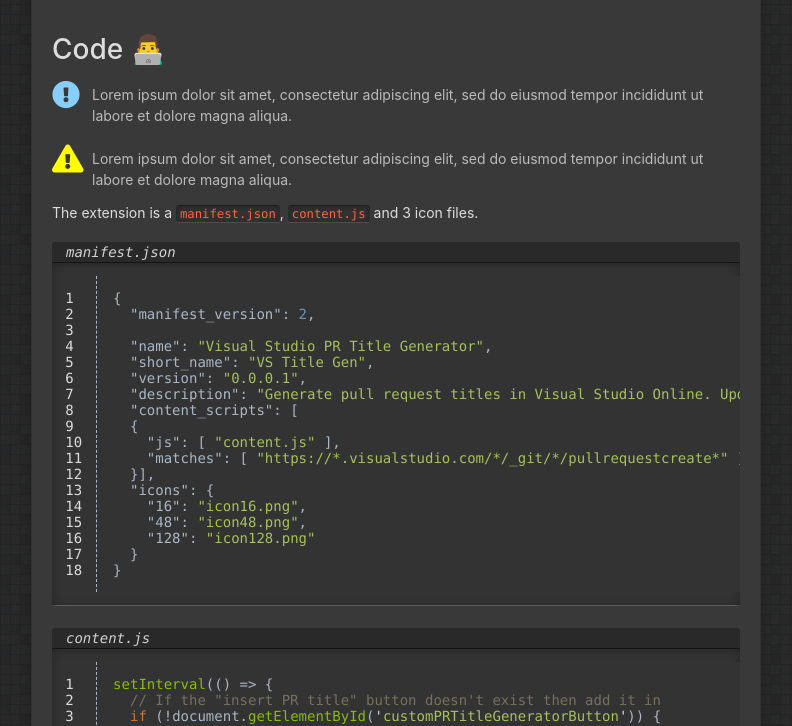
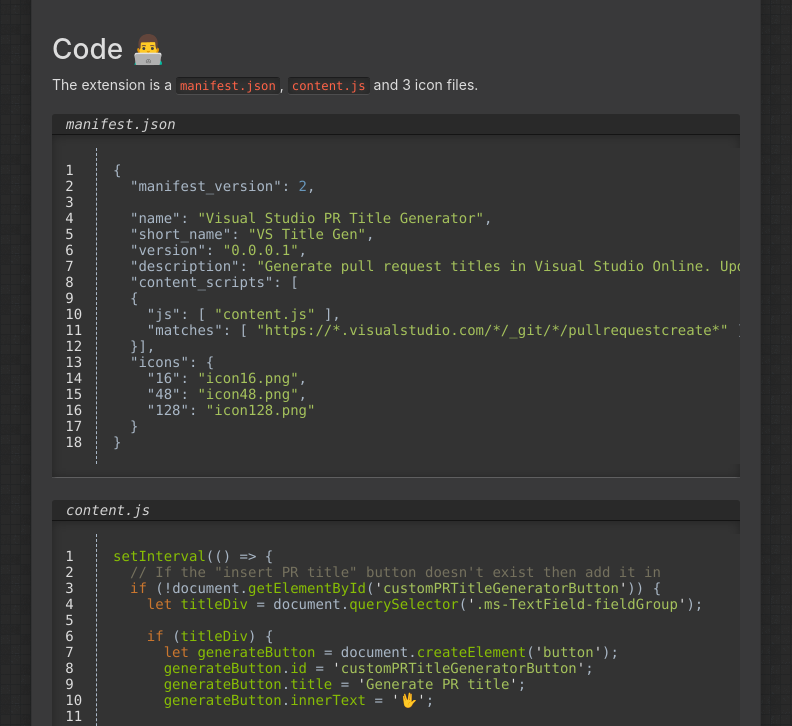
Before and after one commit to chris-pilcher/chris-pilcher.github.io, a Jekyll site: the page built from _posts/2019-05-19-pull-request-chrome-extension.md, in a window 1280 px wide and 900 px high, scrolled down 1542 px, cut to the strip 174-900 px from the top of the window. Shown: the whole strip, without its empty margins (149-941 px from the left). Built offline with Jekyll 4.4.1, drawn with Linux system fonts in a browser that asks for light colours.

Commit message:
Update 2019-05-19-pull-request-chrome-extension.md

```diff
--- a/_posts/2019-05-19-pull-request-chrome-extension.md
+++ b/_posts/2019-05-19-pull-request-chrome-extension.md
@@ -28,12 +28,6 @@
 <iframe width="640" height="385" src="https://www.youtube.com/embed/Mdlk2XhaXl8" frameborder="0" allowfullscreen></iframe><br>
 
 # Code 👨‍💻
-
->Lorem ipsum dolor sit amet, consectetur adipiscing elit, sed do eiusmod tempor incididunt ut labore et dolore magna aliqua.
-{: .note}
-
->Lorem ipsum dolor sit amet, consectetur adipiscing elit, sed do eiusmod tempor incididunt ut labore et dolore magna aliqua.
-{: .note .warning}
 
 The extension is a `manifest.json`, `content.js` and 3 icon files.
 
```
